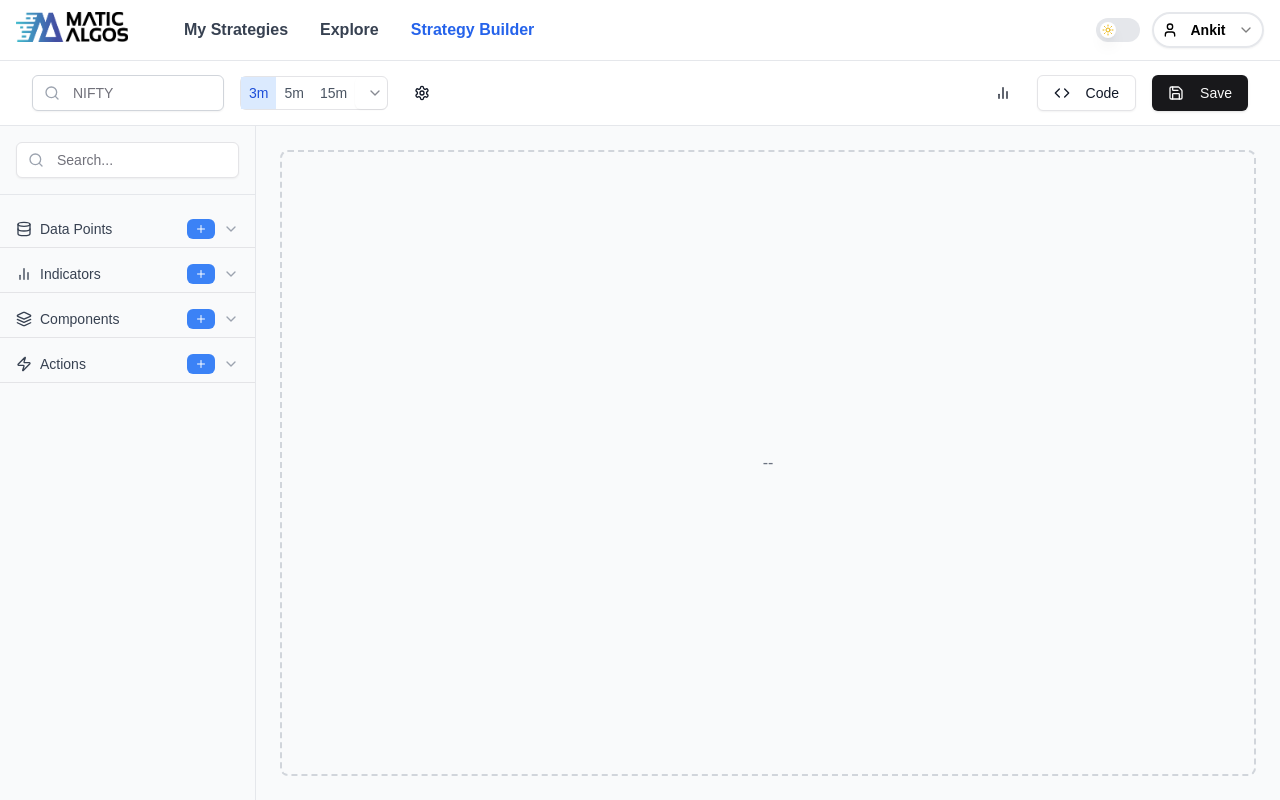
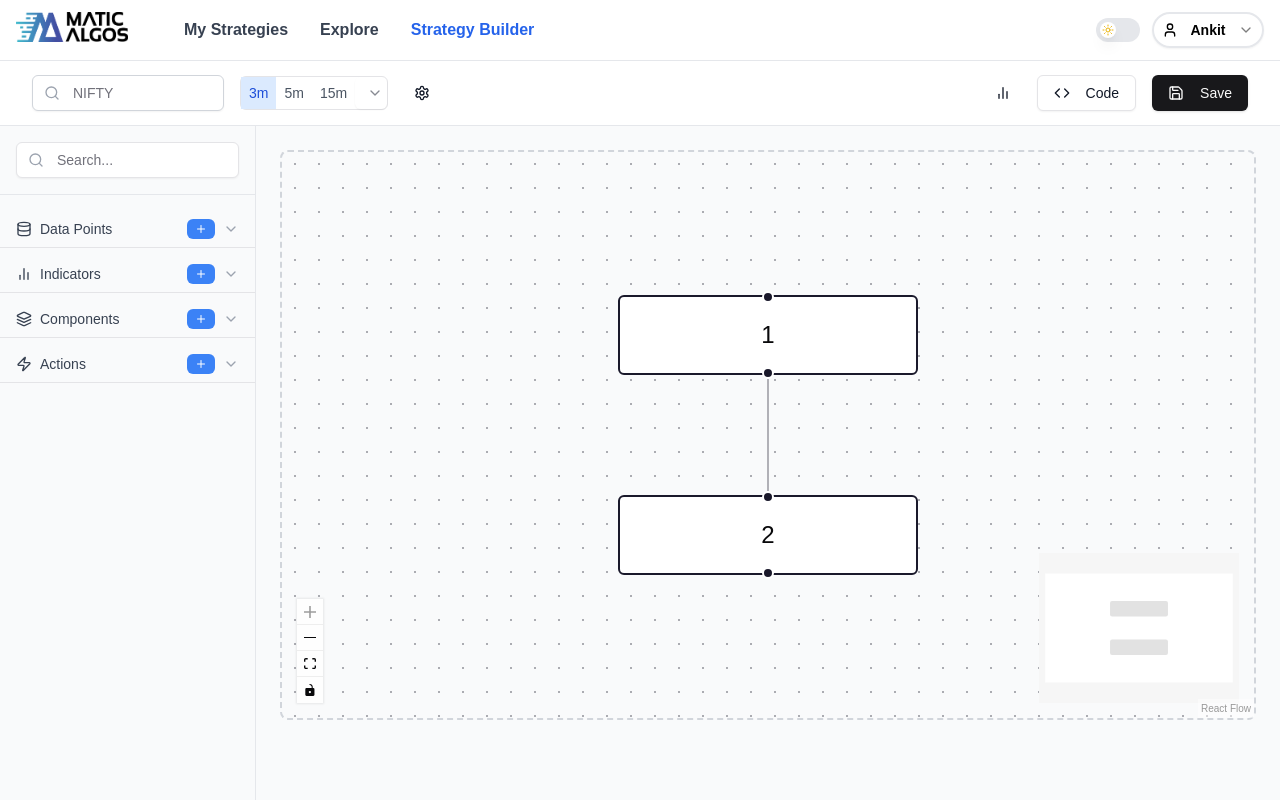
Before and after one commit to yashkamdar-YK/Project-X, a Next.js app: page /dashboard/strategy-builder in a window 1280 px wide. Built offline with nearby package versions, Linux system fonts and the light colour scheme.

Commit message:
Canves Added

```diff
--- a/package.json
+++ b/package.json
@@ -18,6 +18,7 @@
     "@radix-ui/react-tooltip": "^1.1.4",
     "@react-icons/all-files": "^4.1.0",
     "@tanstack/react-query": "^5.60.5",
+    "@xyflow/react": "^12.3.5",
     "axios": "^1.7.7",
     "class-variance-authority": "^0.7.0",
     "clsx": "^2.1.1",
--- /dev/null
+++ b/src/app/(root)/(auth)/_components/GoogleSignupbtn.tsx
@@ -0,0 +1,63 @@
+"use client";
+import { signIn, useSession } from "next-auth/react";
+import { useEffect, useState } from "react";
+import { useRouter, useSearchParams } from "next/navigation";
+import { Icons } from "../_components/icon";
+import { Button } from "@/components/ui/button";
+
+const GoogleSignupbtn = () => {
+  const [isLoading, setIsLoading] = useState(false);
+  const searchParams = useSearchParams();
+  const error = searchParams.get("error");
+  const { data: session } = useSession();
+  const router = useRouter();
+
+  useEffect(() => {
+    if (session?.user?.email) {
+      router.push("/dashboard");
+    }
+  }, [session]);
+
+  const handleGoogleSignIn = async () => {
+    try {
+      setIsLoading(true);
+      await signIn("google", {
+        callbackUrl: "/dashboard",
+        redirect: true,
+      });
+    } catch (error) {
+      console.error("Sign in error:", error);
+    } finally {
+      setIsLoading(false);
+    }
+  };
+
+  return (
+    <>
+      {error && (
+        <div className="text-red-500">
+          {error === "Configuration"
+            ? "There is a problem with the server configuration."
+            : "An error occurred during sign in."}
+        </div>
+      )}
+
+      <Button
+        variant="outline"
+        type="button"
+        disabled={isLoading}
+        onClick={handleGoogleSignIn}
+        className="w-full"
+      >
+        {isLoading ? (
+          <Icons.spinner className="mr-2 h-4 w-4 animate-spin" />
+        ) : (
+          <Icons.google className="mr-2 h-4 w-4" />
+        )}{" "}
+        Sign up with Google
+      </Button>
+    </>
+  );
+};
+
+export default GoogleSignupbtn;
--- /dev/null
+++ b/src/app/(root)/(auth)/_components/icon.tsx
@@ -0,0 +1,26 @@
+import { Loader2, LightbulbIcon as LucideProps } from 'lucide-react'
+
+export const Icons = {
+  spinner: Loader2,
+  google: (props: LucideProps) => (
+    <svg {...props} viewBox="0 0 24 24">
+      <path
+        d="M22.56 12.25c0-.78-.07-1.53-.2-2.25H12v4.26h5.92c-.26 1.37-1.04 2.53-2.21 3.31v2.77h3.57c2.08-1.92 3.28-4.74 3.28-8.09z"
+        fill="#4285F4"
+      />
+      <path
+        d="M12 23c2.97 0 5.46-.98 7.28-2.66l-3.57-2.77c-.98.66-2.23 1.06-3.71 1.06-2.86 0-5.29-1.93-6.16-4.53H2.18v2.84C3.99 20.53 7.7 23 12 23z"
+        fill="#34A853"
+      />
+      <path
+        d="M5.84 14.09c-.22-.66-.35-1.36-.35-2.09s.13-1.43.35-2.09V7.07H2.18C1.43 8.55 1 10.22 1 12s.43 3.45 1.18 4.93l2.85-2.22.81-.62z"
+        fill="#FBBC05"
+      />
+      <path
+        d="M12 5.38c1.62 0 3.06.56 4.21 1.64l3.15-3.15C17.45 2.09 14.97 1 12 1 7.7 1 3.99 3.47 2.18 7.07l3.66 2.84c.87-2.6 3.3-4.53 6.16-4.53z"
+        fill="#EA4335"
+      />
+      <path d="M1 1h22v22H1z" fill="none" />
+    </svg>
+  ),
+}
--- a/src/app/(root)/(auth)/signup/page.tsx
+++ b/src/app/(root)/(auth)/signup/page.tsx
@@ -1,78 +1,12 @@
-'use client';
-import { signIn, useSession } from 'next-auth/react';
-import { useEffect, useState } from 'react';
-import { useRouter, useSearchParams } from 'next/navigation';
+import React from 'react'
+import GoogleSignupbtn from '../_components/GoogleSignupbtn'
 
-const SignInPage = () => {
-  const [isLoading, setIsLoading] = useState(false);
-  const searchParams = useSearchParams();
-  const error = searchParams.get('error');
-  const { data: session } = useSession();
-  const router = useRouter();
+const page = () => {
+  return (
+    <div className='flex justify-center items-center w-52'>
+      <GoogleSignupbtn/>
+    </div>
+  )
+}
 
-  useEffect(() => {
-    if (session?.user?.email) {
-      router.push('/dashboard');
-    }
-  }, [session]);
-
-  const handleGoogleSignIn = async () => {
-    try {
-      setIsLoading(true);
-      await signIn('google', {
-        callbackUrl: '/dashboard',
-        redirect: true,
-      });
-    } catch (error) {
-      console.error('Sign in error:', error);
-    } finally {
-      setIsLoading(false);
-    }
-  };
-
-  return (
-    <div className="flex flex-col items-center gap-4">
-      {error && (
-        <div className="text-red-500">
-          {error === 'Configuration'
-            ? 'There is a problem with the server configuration.'
-            : 'An error occurred during sign in.'}
-        </div>
-      )}
-
-      <button
-        onClick={handleGoogleSignIn}
-        disabled={isLoading}
-        className="flex items-center gap-2 rounded-lg border px-6 py-3 hover:bg-gray-50 disabled:opacity-50"
-      >
-        {isLoading ? (
-          <span>Loading...</span>
-        ) : (
-          <>
-            <svg viewBox="0 0 24 24" className="h-5 w-5">
-              <path
-                d="M22.56 12.25c0-.78-.07-1.53-.2-2.25H12v4.26h5.92c-.26 1.37-1.04 2.53-2.21 3.31v2.77h3.57c2.08-1.92 3.28-4.74 3.28-8.09z"
-                fill="#4285F4"
-              />
-              <path
-                d="M12 23c2.97 0 5.46-.98 7.28-2.66l-3.57-2.77c-.98.66-2.23 1.06-3.71 1.06-2.86 0-5.29-1.93-6.16-4.53H2.18v2.84C3.99 20.53 7.7 23 12 23z"
-                fill="#34A853"
-              />
-              <path
-                d="M5.84 14.09c-.22-.66-.35-1.36-.35-2.09s.13-1.43.35-2.09V7.07H2.18C1.43 8.55 1 10.22 1 12s.43 3.45 1.18 4.93l2.85-2.22.81-.62z"
-                fill="#FBBC05"
-              />
-              <path
-                d="M12 5.38c1.62 0 3.06.56 4.21 1.64l3.15-3.15C17.45 2.09 14.97 1 12 1 7.7 1 3.99 3.47 2.18 7.07l3.66 2.84c.87-2.6 3.3-4.53 6.16-4.53z"
-                fill="#EA4335"
-              />
-            </svg>
-            Sign in with Google
-          </>
-        )}
-      </button>
-    </div>
-  );
-};
-
-export default SignInPage;
+export default page
--- a/src/app/(root)/dashboard/strategy-builder/_components/StrategyCanvas.tsx
+++ b/src/app/(root)/dashboard/strategy-builder/_components/StrategyCanvas.tsx
@@ -1,14 +1,53 @@
+import React, { useCallback } from "react";
+import {
+  ReactFlow,
+  useNodesState,
+  useEdgesState,
+  addEdge,
+  Node,
+  Connection,
+  Controls,
+  MiniMap,
+  Background,
+  Edge,
+} from "@xyflow/react";
+import "@xyflow/react/dist/style.css";
 
-const StrategyCanvas: React.FC = () => {
-    return (
-      <div className="h-full overflow-auto bg-gray-50 dark:bg-gray-800 p-6 w-full">
-        <div className="min-h-full w-full rounded-lg border-2 border-dashed border-gray-300 dark:border-gray-700 flex items-center justify-center">
-          <p className="text-gray-500 dark:text-gray-400">
-              --
-          </p>
+const initialNodes = [
+  { id: "1", position: { x: 0, y: 0 }, data: { label: "1" } },
+  { id: "2", position: { x: 0, y: 100 }, data: { label: "2" } },
+];
+const initialEdges = [{ id: "e1-2", source: "1", target: "2" }];
+
+const StrategyCanvas = () => {
+  const [nodes, setNodes, onNodesChange] = useNodesState(initialNodes);
+  const [edges, setEdges, onEdgesChange] = useEdgesState(initialEdges);
+
+  const onConnect = useCallback(
+    (params: Edge | Connection) => setEdges((eds) => addEdge(params, eds)),
+    [setEdges]
+  );
+
+  return (
+    <div className="h-full w-full bg-gray-50 dark:bg-gray-800 p-6">
+      <div className="h-[570px] w-full rounded-lg border-2 border-dashed border-gray-300 dark:border-gray-700 relative">
+        <div className="absolute inset-0 dark:text-black">
+          <ReactFlow
+            nodes={nodes}
+            edges={edges}
+            onNodesChange={onNodesChange}
+            onEdgesChange={onEdgesChange}
+            onConnect={onConnect}
+            fitView
+          >
+            <Controls className="dark:text-black" />
+            <MiniMap zoomable pannable />
+            <Background gap={12} size={1} />
+          </ReactFlow>
         </div>
       </div>
-    );
-  };
+    </div>
+  );
+};
 
-export default StrategyCanvas
+export default StrategyCanvas;
```
Also changed, not shown: 2 other files (tests, documents, lock files or other folders).
